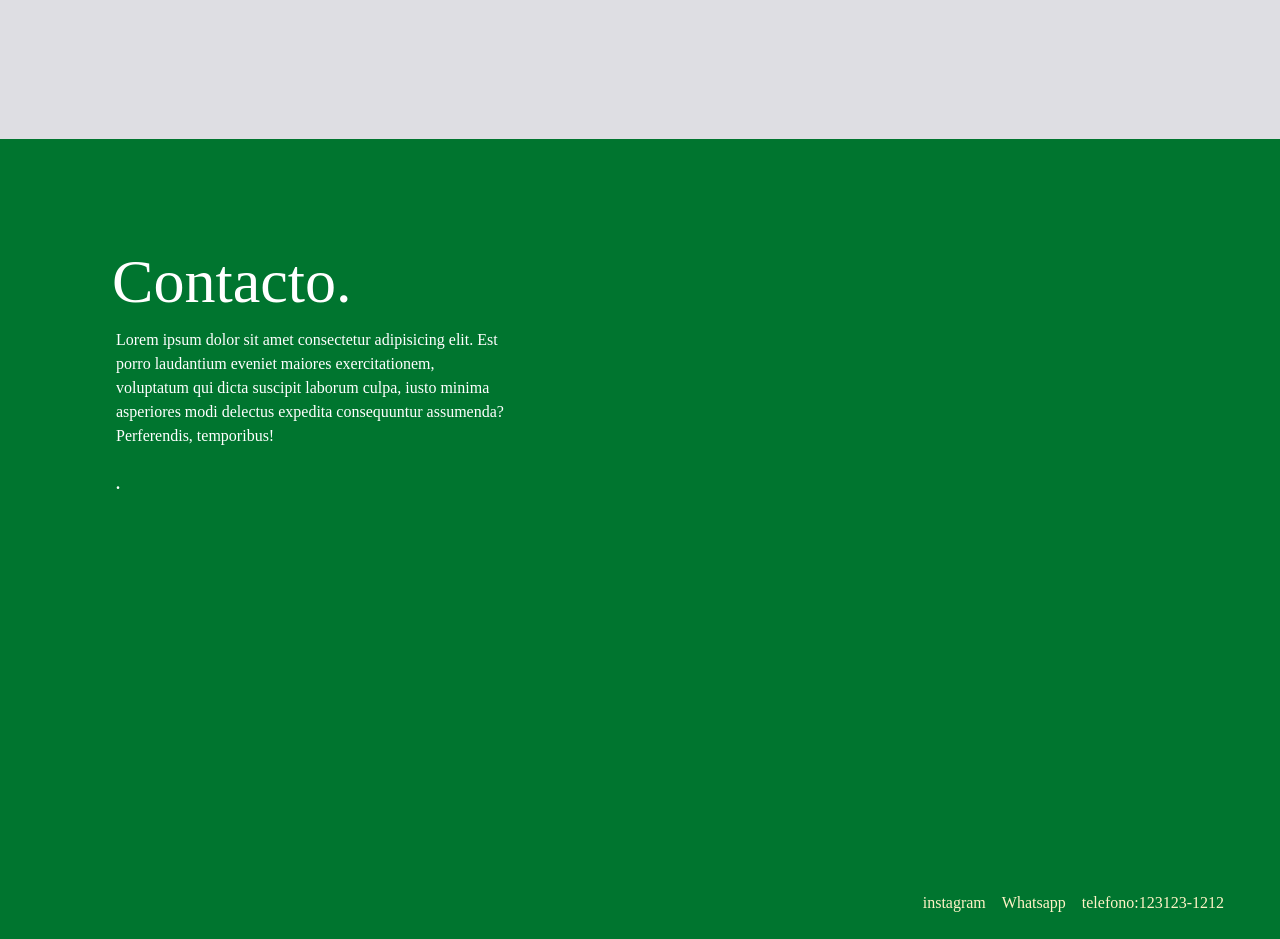
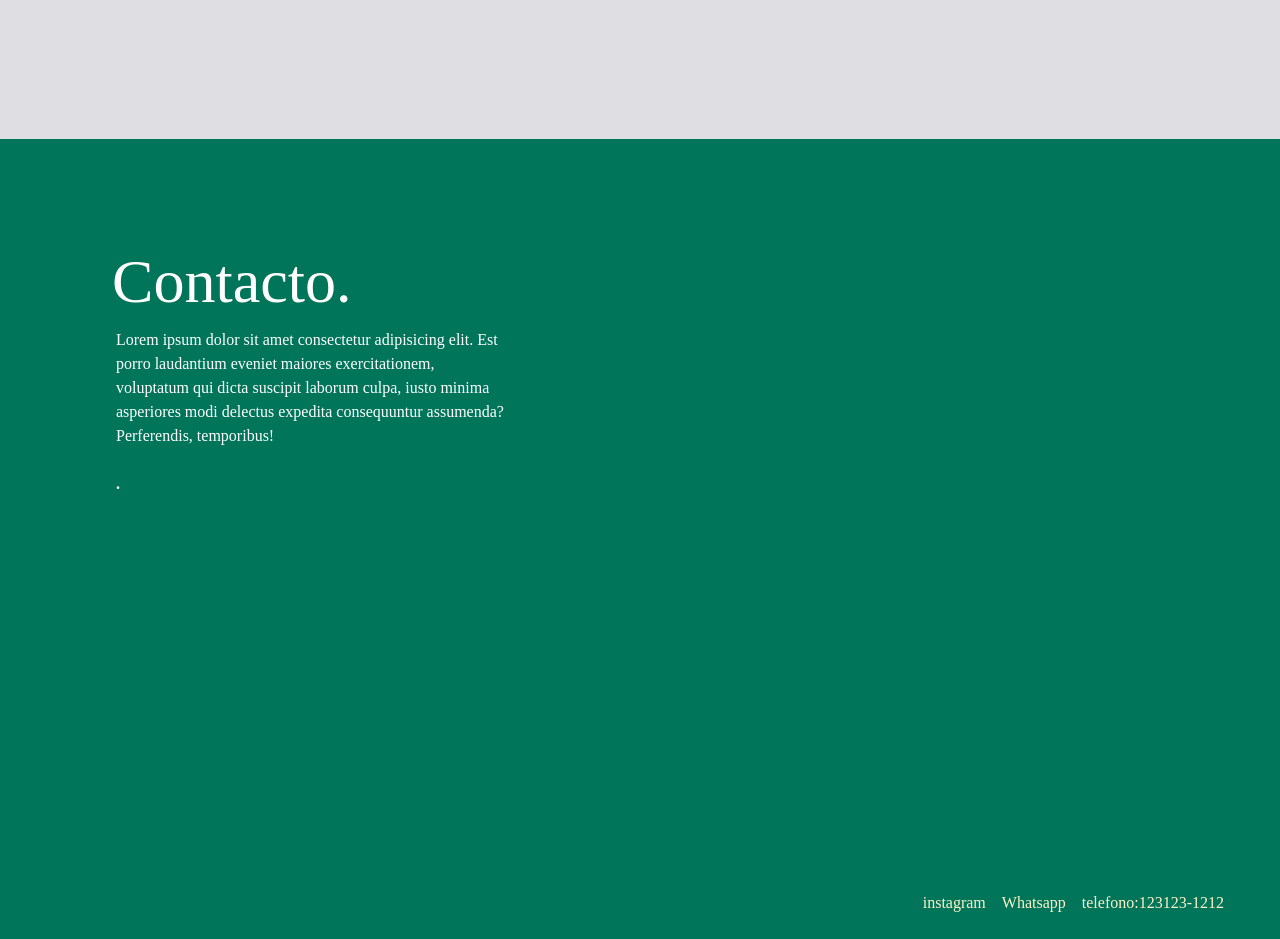
Before and after one commit to jmesparre/coyuyo, a Next.js app: page / in a window 1280 px wide. Shown: the part 4780-5719 px from the top of the page. Built offline with nearby package versions, Linux system fonts and the light colour scheme.

Commit message:
Update globals.css

```diff
--- a/app/globals.css
+++ b/app/globals.css
@@ -4,7 +4,7 @@
 
 @font-face {
   font-family: 'Corben';
-  src: url('/Corben-Regular.ttf') format('ttf');
+  src: url('../public/Corben-Regular.ttf') format('ttf');
   font-weight: normal;
   font-style: normal;
 }
@@ -262,7 +262,7 @@ section.informacion {
 }
 
 .footer {
-  background-color: #00752F;
+  background-color: #00755a;
 }
 
 
```
